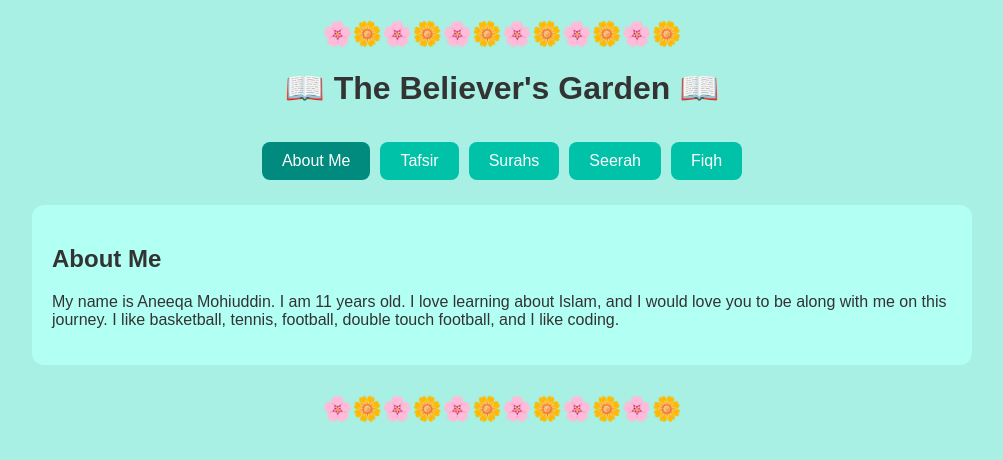
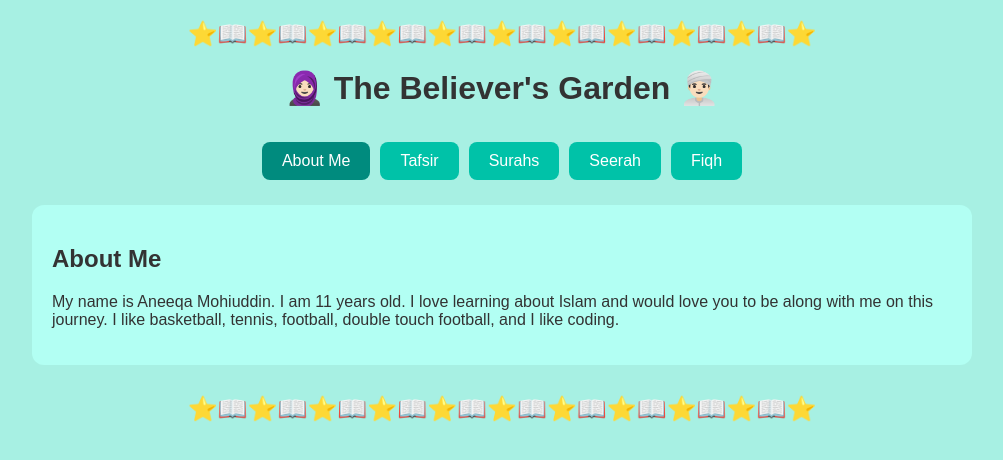
Before and after one commit to ERSDFGHJKL/believers-Garden.github.oi, a plain HTML site: page index.html in a window 1280 px wide. Shown: the whole page, without its empty margins (138-1141 px from the left). Drawn offline with Linux system fonts and the light colour scheme.

Commit message:
Update index.html

```diff
--- a/index.html
+++ b/index.html
@@ -10,7 +10,7 @@
 
   body::before,
   body::after {
-    content: "🌸🌼🌸🌼🌸🌼🌸🌼🌸🌼🌸🌼";
+    content: "⭐📖⭐📖⭐📖⭐📖⭐📖⭐📖⭐📖⭐📖⭐📖⭐📖⭐";
     display: block;
     text-align: center;
     font-size: 24px;
@@ -78,7 +78,7 @@
 </style>
 </head>
 <body>
-  <h1>📖 The Believer's Garden 📖</h1>
+  <h1>🧕🏻 The Believer's Garden 👳🏻‍♂️</h1>
 
   <nav>
     <div class="tab active" data-target="about">About Me</div>
@@ -90,12 +90,12 @@
 
   <section id="about" class="active">
     <h2>About Me</h2>
-    <p>My name is Aneeqa Mohiuddin. I am 11 years old. I love learning about Islam, and I would love you to be along with me on this journey. I like basketball, tennis, football, double touch football, and I like coding.</p>
+    <p>My name is Aneeqa Mohiuddin. I am 11 years old. I love learning about Islam and would love you to be along with me on this journey. I like basketball, tennis, football, double touch football, and I like coding.</p>
   </section>
 
   <section id="tafsir">
     <h2>Tafsir</h2>
-    <p>Tafsir is the explanation and interpretation of the Quran to understand its meanings clearly.</p>
+    <p>Tafsir is explaining and interpreting the Quran to understand its meanings clearly.</p>
     <p>It helps us learn the wisdom behind the verses and how to apply them in our daily lives.</p>
   </section>
 
```
